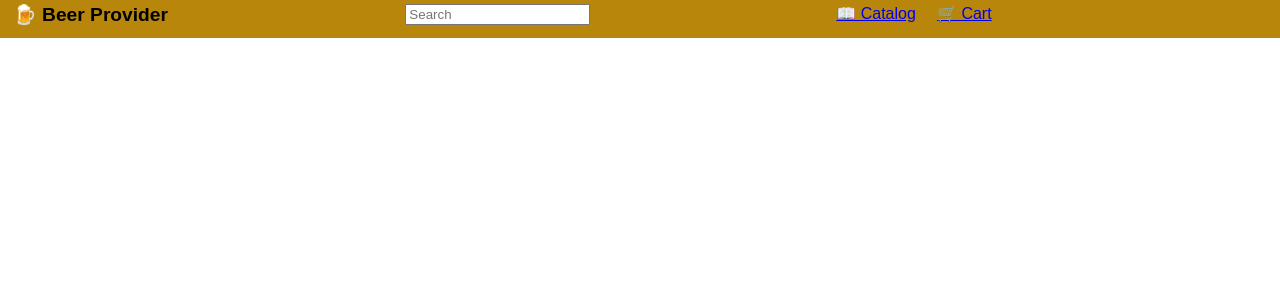
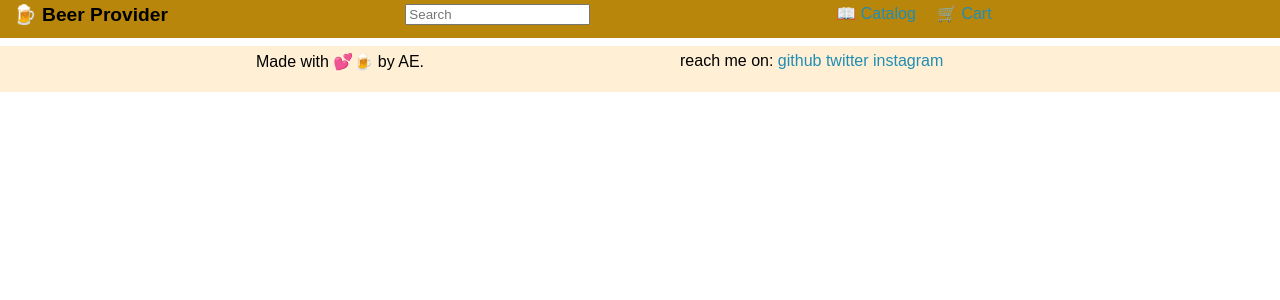
Before and after one commit to Marma92/react-beer-shop, a React (Create React App) app: page / in a window 1280 px wide. Shown: the top 300 px of the page. Built offline with nearby package versions, Linux system fonts and the light colour scheme.

Commit message:
adding a footer to the root layer

```diff
--- a/src/components/detailedView/detailedView.css
+++ b/src/components/detailedView/detailedView.css
@@ -23,6 +23,7 @@
   margin-left: 10%;
   max-width: 77%;
   text-align: left;
+  margin-bottom: 10%;
 }
 
 .details h2{
--- a/src/routes/root.jsx
+++ b/src/routes/root.jsx
@@ -34,6 +34,10 @@ export default function Root () {
       <div id="detail">
         <Outlet />
       </div>
+      <div id='footer'>
+        <div>Made with 💕🍺 by AE.</div>
+        <div>reach me on: <a href='https://github.com/Marma92'>github</a> <a href='https://twitter.com/le_marma'>twitter</a> <a href='https://www.instagram.com/le__marma/'>instagram</a></div>
+      </div>
     </>
   )
 }
--- a/src/styles.css
+++ b/src/styles.css
@@ -12,6 +12,22 @@
   left: 0%;
   right: 0%;
   padding-top: 0.3%;
+}
+
+#footer{
+  display: flex;
+  flex-direction: row;
+  background-color: papayawhip;
+  position: absolute;
+  left: 0;
+  right: 0;
+  height: 5vh;
+  text-align: center;
+  padding-top: 0.5%;
+}
+
+#footer div{
+  margin-left: 20%;
 }
 
 #title{
@@ -32,3 +48,8 @@
 .navbar-div a{
   margin-right: 5%;
 }
+
+a{
+  text-decoration: none;
+  color: #208db3 ;
+}
```
